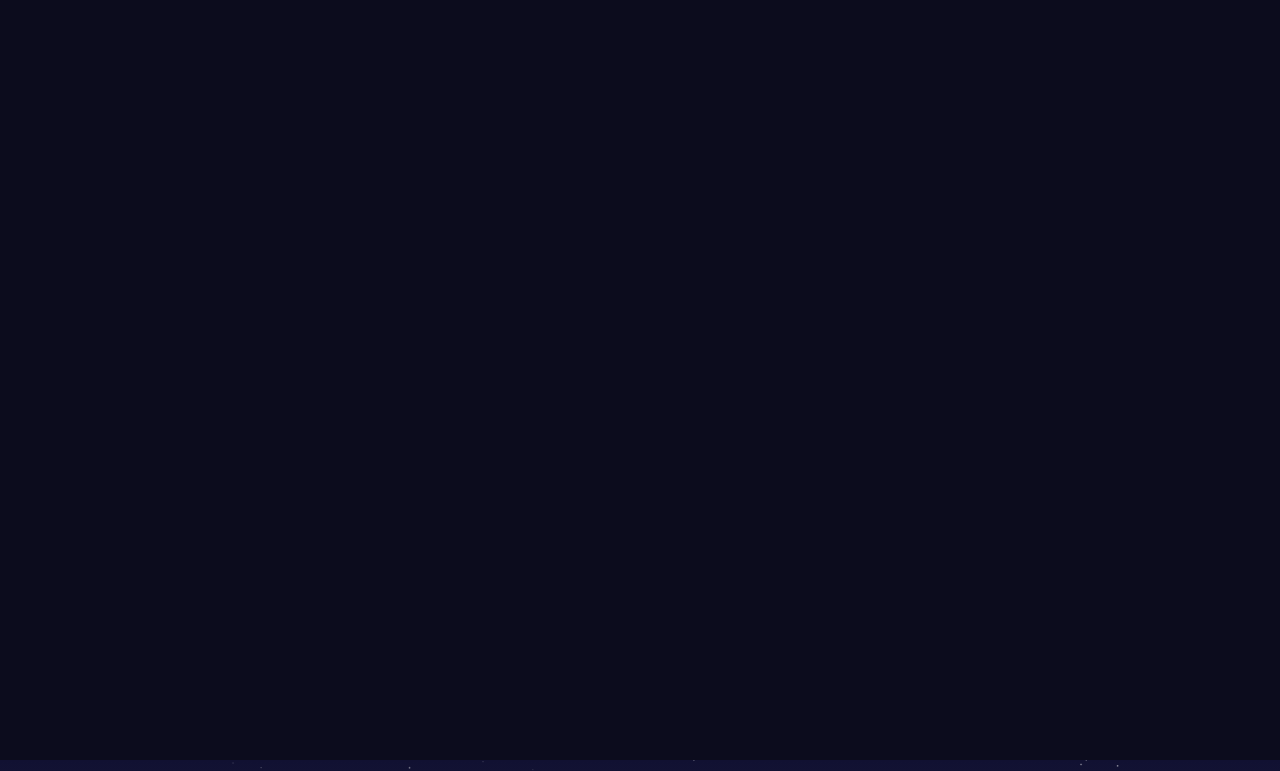
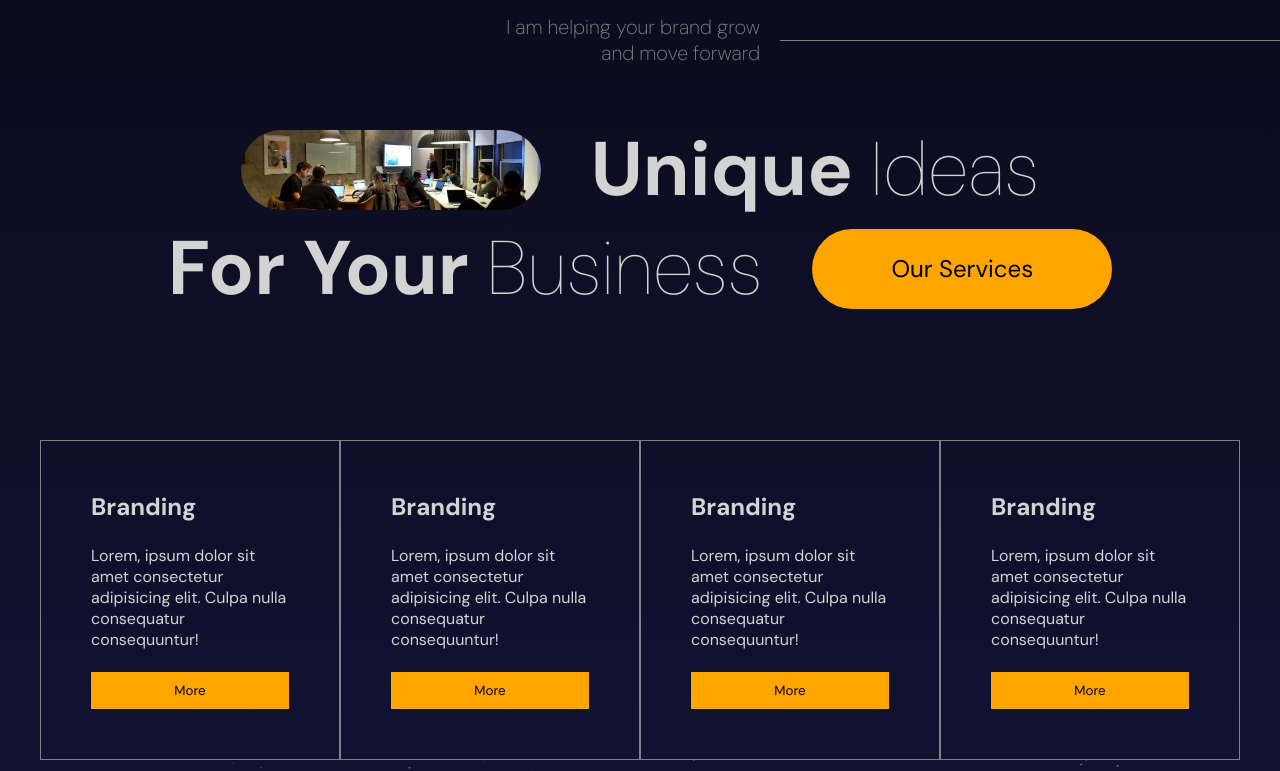
Before and after one commit to johannamag/animated-portfolio, a React (Vite) app: page / in a window 1280 px wide. Shown: the part 1640-2411 px from the top of the page. Built offline with nearby package versions, Linux system fonts and the light colour scheme.

Commit message:
added services

```diff
--- a/src/App.jsx
+++ b/src/App.jsx
@@ -2,6 +2,7 @@
 import Navbar from "./components/navbar/Navbar";
 import Hero from "./components/hero/Hero";
 import Parallax from "./components/parallax/Parallax";
+import Services from "./components/services/Services";
 
 const App = () => {
   return <div>
@@ -12,7 +13,9 @@
     <section id="Services">
       <Parallax type="services" />
     </section>
-    <section>services</section>
+    <section>
+      <Services />
+    </section>
     <section id="Portfolio">
       <Parallax type="portfolio" />
     </section>
--- /dev/null
+++ b/src/components/services/Services.jsx
@@ -0,0 +1,73 @@
+import React from 'react'
+import {useRef} from 'react'
+import './services.scss'
+import {motion, useInView} from 'framer-motion'
+
+const variants = {
+    initial: {
+        x: -500,
+        opacity: 0,
+        y: 100
+    },
+    animate: {
+        x: 0,
+        opacity: 1,
+        y: 0,
+        transition: {
+            duration: 1,
+            staggerChildren: 0.1
+        }
+    },
+}
+
+export default function Services() {
+
+    const ref = useRef()
+
+    const isInView = useInView(ref, {margin: "-100px"})
+
+  return (
+    <motion.div className='services' variants={variants} initial="initial" animate={isInView && "animate"} ref={ref}>
+        <motion.div className="textContainer" variants={variants}>
+            <p>I am helping your brand grow<br /> and move forward</p>
+            <hr />
+        </motion.div>
+        <motion.div className="titleContainer" variants={variants}>
+            <div className="title">
+                <img src="/people.webp" alt="People" />
+                <h1>
+                    <motion.b whileHover={{color: "orange"}}>Unique</motion.b> Ideas
+                </h1>
+            </div>
+            <div className="title">
+                <h1>
+                    <motion.b whileHover={{color: "orange"}}>For Your</motion.b> Business
+                </h1>
+                <button>Our Services</button>
+            </div>
+        </motion.div>
+        <motion.div className="listContainer" variants={variants}>
+            <motion.div className="box" whileHover={{background: "lightgrey", color: "#000"}}>
+                <h2>Branding</h2>
+                <p>Lorem, ipsum dolor sit amet consectetur adipisicing elit. Culpa nulla consequatur consequuntur!</p>
+                <button>More</button>
+            </motion.div>
+            <motion.div className="box" whileHover={{background: "lightgrey", color: "#000"}}>
+                <h2>Branding</h2>
+                <p>Lorem, ipsum dolor sit amet consectetur adipisicing elit. Culpa nulla consequatur consequuntur!</p>
+                <button>More</button>
+            </motion.div>
+            <motion.div className="box" whileHover={{background: "lightgrey", color: "#000"}}>
+                <h2>Branding</h2>
+                <p>Lorem, ipsum dolor sit amet consectetur adipisicing elit. Culpa nulla consequatur consequuntur!</p>
+                <button>More</button>
+            </motion.div>
+            <motion.div className="box" whileHover={{background: "lightgrey", color: "#000"}}>
+                <h2>Branding</h2>
+                <p>Lorem, ipsum dolor sit amet consectetur adipisicing elit. Culpa nulla consequatur consequuntur!</p>
+                <button>More</button>
+            </motion.div>
+        </motion.div>
+    </motion.div>
+  )
+}
--- /dev/null
+++ b/src/components/services/services.scss
@@ -0,0 +1,87 @@
+.services {
+    background: linear-gradient(180deg, #0c0c1d, #111132);
+    height: 100%;
+    display: flex;
+    flex-direction: column;
+    justify-content: space-between;
+
+    .textContainer {
+        flex: 1;
+        align-self: flex-end;
+        display: flex;
+        align-items: center;
+        gap: 20px;
+
+        p{
+            font-weight: 200;
+            font-size: 20px;
+            color: grey;
+            text-align: right;
+        }
+
+        hr {
+            width: 500px;
+            border: none;
+            border-top: 0.5px solid grey;
+        }
+    }
+
+    .titleContainer {
+        flex: 2;
+        display: flex;
+        flex-direction: column;
+        align-items: center;
+
+        .title {
+            display: flex;
+            align-items: center;
+            gap: 50px;
+
+            img {
+                width: 300px;
+                height: 80px;
+                border-radius: 50px;
+                object-fit: cover;
+            }
+
+            h1 {
+                font-size: 76px;
+                font-weight: 100;
+            }
+
+            button {
+                width: 300px;
+                height: 80px;
+                border-radius: 50px;
+                background-color: orange;
+                border: none;
+                font-size: 24px;
+                cursor: pointer;
+            }
+        }
+
+    }
+
+    .listContainer {
+        flex: 2;
+        display: flex;
+        max-width: 1200px;
+        margin: auto;
+
+        .box {
+            padding: 50px;
+            border: 0.5px solid grey;
+            display: flex;
+            flex-direction: column;
+            justify-content: space-between;
+            gap: 20px;
+        }
+
+        button {
+            padding: 10px;
+            background-color: orange;
+            border: none;
+            cursor: pointer;
+        }
+    }
+}
```
